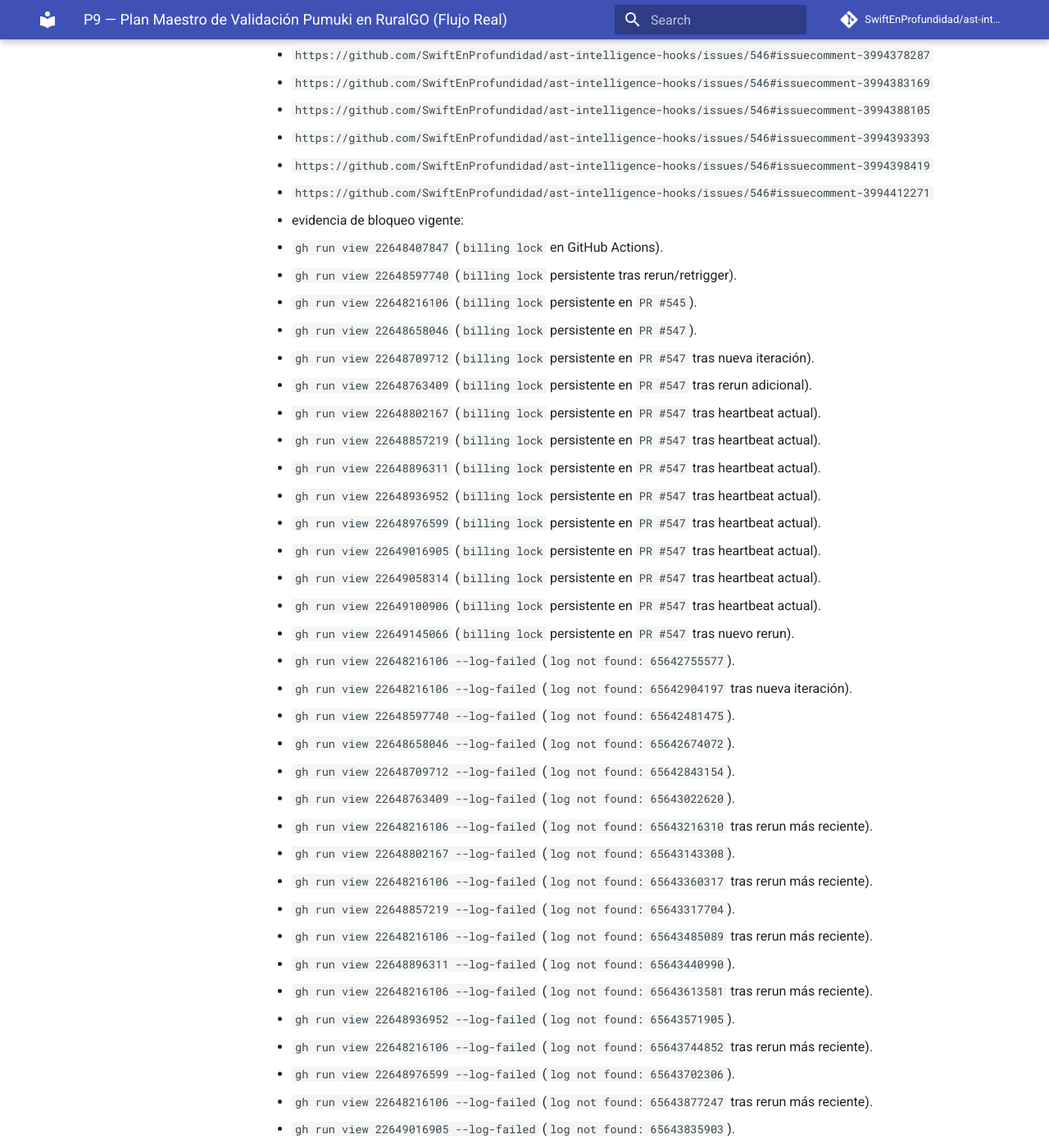
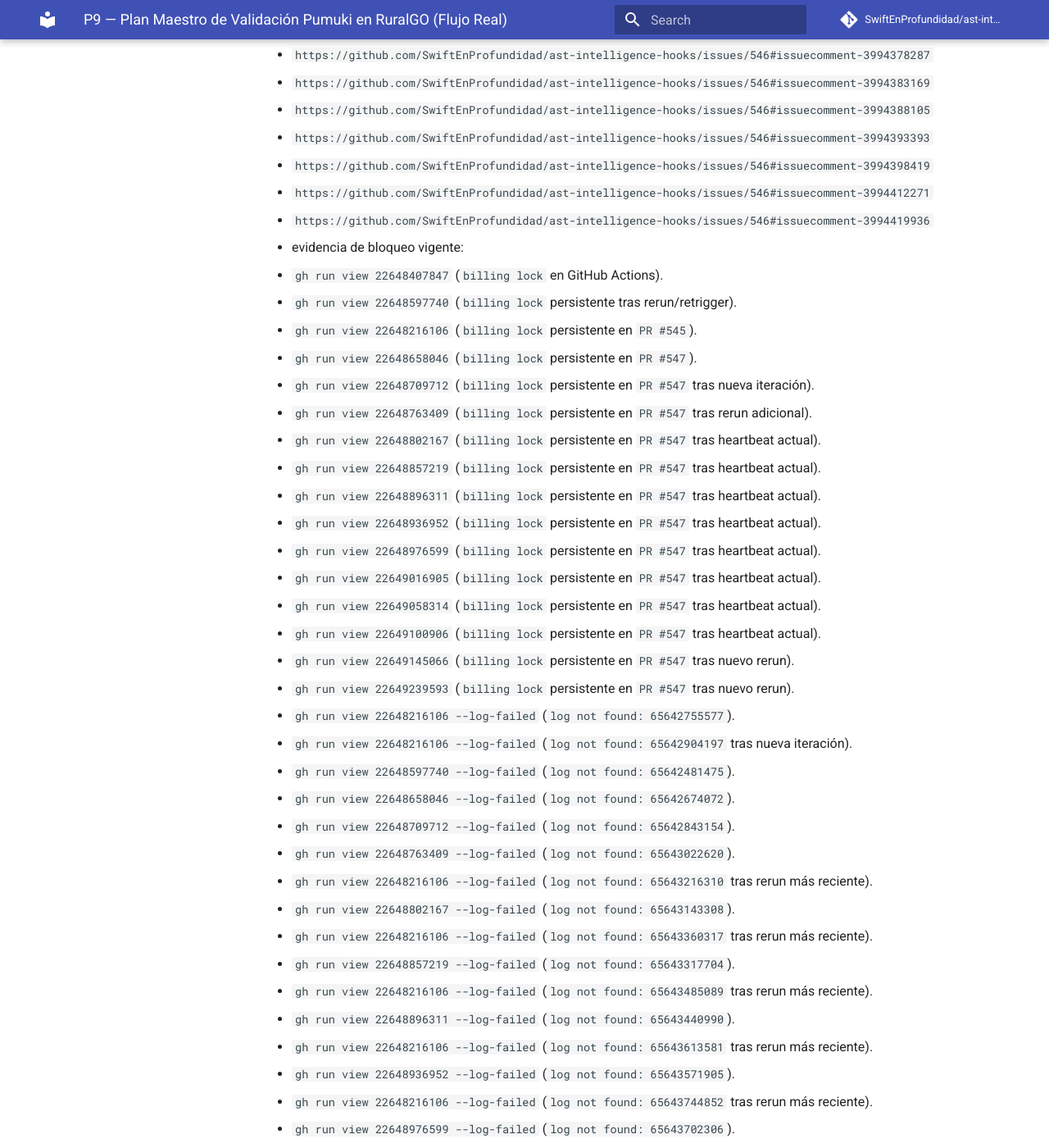
Before and after one commit to SwiftEnProfundidad/ast-intelligence-hooks, an MkDocs documentation site: the page built from docs/seguimiento-completo-validacion-ruralgo-03-03-2026.md, in a window 1280 px wide and 1400 px high, scrolled down 48746 px. Shown: the whole window at 82% size. Built offline with MkDocs 1.6.1 and Material for MkDocs 9.7.7, drawn with Linux system fonts in a browser that asks for light colours; comment, search, counter and statistics services are not loaded; some of the changed text lies outside the part shown.

Commit message:
docs(tracking): append latest T47 blocker heartbeat

```diff
--- a/docs/seguimiento-completo-validacion-ruralgo-03-03-2026.md
+++ b/docs/seguimiento-completo-validacion-ruralgo-03-03-2026.md
@@ -1355,6 +1355,7 @@ Criterio de salida F5:
       - `https://github.com/SwiftEnProfundidad/ast-intelligence-hooks/issues/546#issuecomment-3994393393`
       - `https://github.com/SwiftEnProfundidad/ast-intelligence-hooks/issues/546#issuecomment-3994398419`
       - `https://github.com/SwiftEnProfundidad/ast-intelligence-hooks/issues/546#issuecomment-3994412271`
+      - `https://github.com/SwiftEnProfundidad/ast-intelligence-hooks/issues/546#issuecomment-3994419936`
     - evidencia de bloqueo vigente:
       - `gh run view 22648407847` (`billing lock` en GitHub Actions).
       - `gh run view 22648597740` (`billing lock` persistente tras rerun/retrigger).
@@ -1371,6 +1372,7 @@ Criterio de salida F5:
       - `gh run view 22649058314` (`billing lock` persistente en `PR #547` tras heartbeat actual).
       - `gh run view 22649100906` (`billing lock` persistente en `PR #547` tras heartbeat actual).
       - `gh run view 22649145066` (`billing lock` persistente en `PR #547` tras nuevo rerun).
+      - `gh run view 22649239593` (`billing lock` persistente en `PR #547` tras nuevo rerun).
       - `gh run view 22648216106 --log-failed` (`log not found: 65642755577`).
       - `gh run view 22648216106 --log-failed` (`log not found: 65642904197` tras nueva iteración).
       - `gh run view 22648597740 --log-failed` (`log not found: 65642481475`).
@@ -1395,6 +1397,7 @@ Criterio de salida F5:
       - `gh run view 22649100906 --log-failed` (`log not found: 65644109713`).
       - `gh run view 22648216106 --log-failed` (`log not found: 65644443058` tras rerun más reciente).
       - `gh run view 22649145066 --log-failed` (`log not found: 65644443025` tras rerun más reciente).
+      - `gh run view 22649239593 --log-failed` (`log not found: 65644557592` tras rerun más reciente).
       - `gh pr checks 547 --json name,state,bucket,link,description` (`security/snyk` sin cuota).
       - `gh pr checks 545 --json name,state,bucket,link,description` (`security/snyk` sin cuota).
 
```
